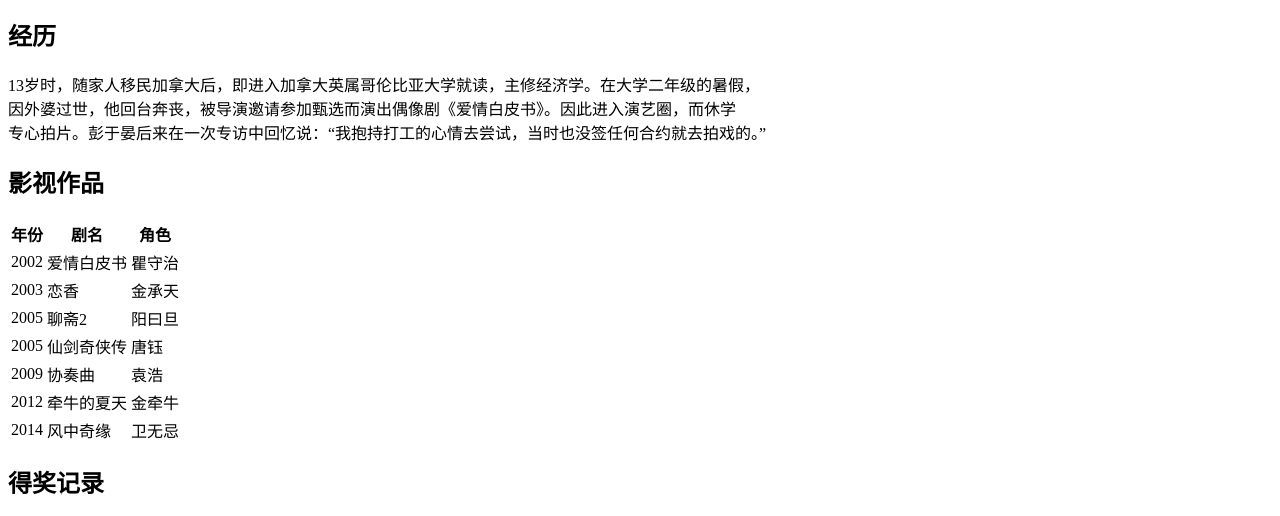
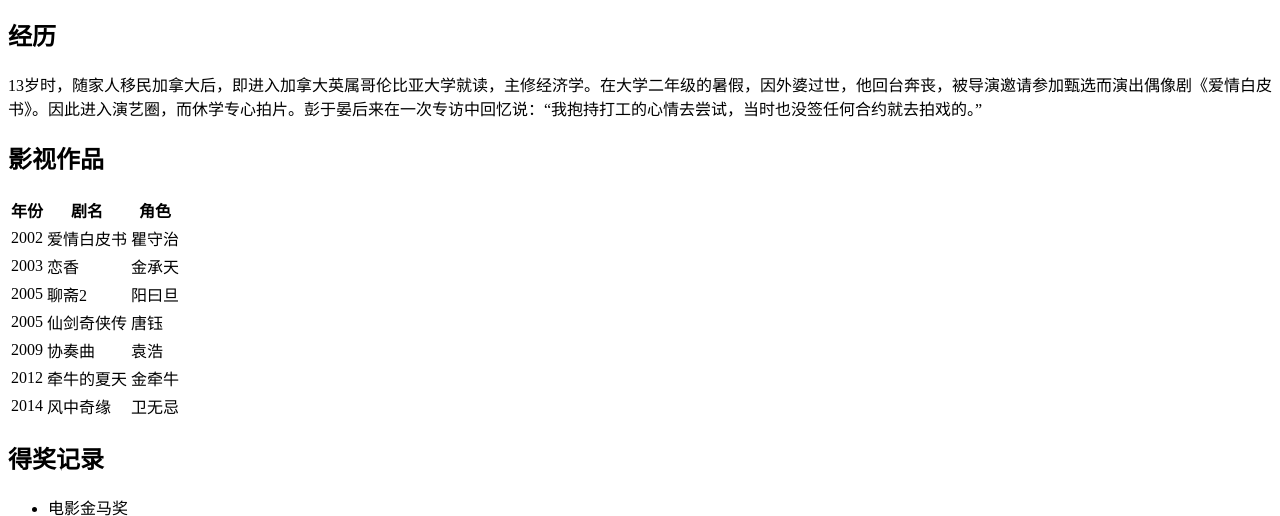
Before and after one commit to pancakewang233/html-demo, a plain HTML site: page index.html in a window 1280 px wide. Shown: the part 252-768 px from the top of the page. Drawn offline with Linux system fonts and the light colour scheme.

Commit message:
更新段落

```diff
--- a/index.html
+++ b/index.html
@@ -23,9 +23,7 @@
     <h1 id="peo">彭于晏</h1>
     <p>台湾澎湖县人，生于澎湖县，知名男演员。2002年在演艺圈出道，偶像剧《爱情白皮书》是其出道作品。</p>
     <h2 id="exp">经历</h2>
-    <section>13岁时，随家人移民加拿大后，即进入加拿大英属哥伦比亚大学就读，主修经济学。在大学二年级的暑假，<br>
-    因外婆过世，他回台奔丧，被导演邀请参加甄选而演出偶像剧《爱情白皮书》。因此进入演艺圈，而休学<br>
-    专心拍片。彭于晏后来在一次专访中回忆说：“我抱持打工的心情去尝试，当时也没签任何合约就去拍戏的。”</section>
+    <section>13岁时，随家人移民加拿大后，即进入加拿大英属哥伦比亚大学就读，主修经济学。在大学二年级的暑假，因外婆过世，他回台奔丧，被导演邀请参加甄选而演出偶像剧《爱情白皮书》。因此进入演艺圈，而休学专心拍片。彭于晏后来在一次专访中回忆说：“我抱持打工的心情去尝试，当时也没签任何合约就去拍戏的。”</section>
     <h2 id="wor">影视作品</h2>
     <table>
         <thead>
```
